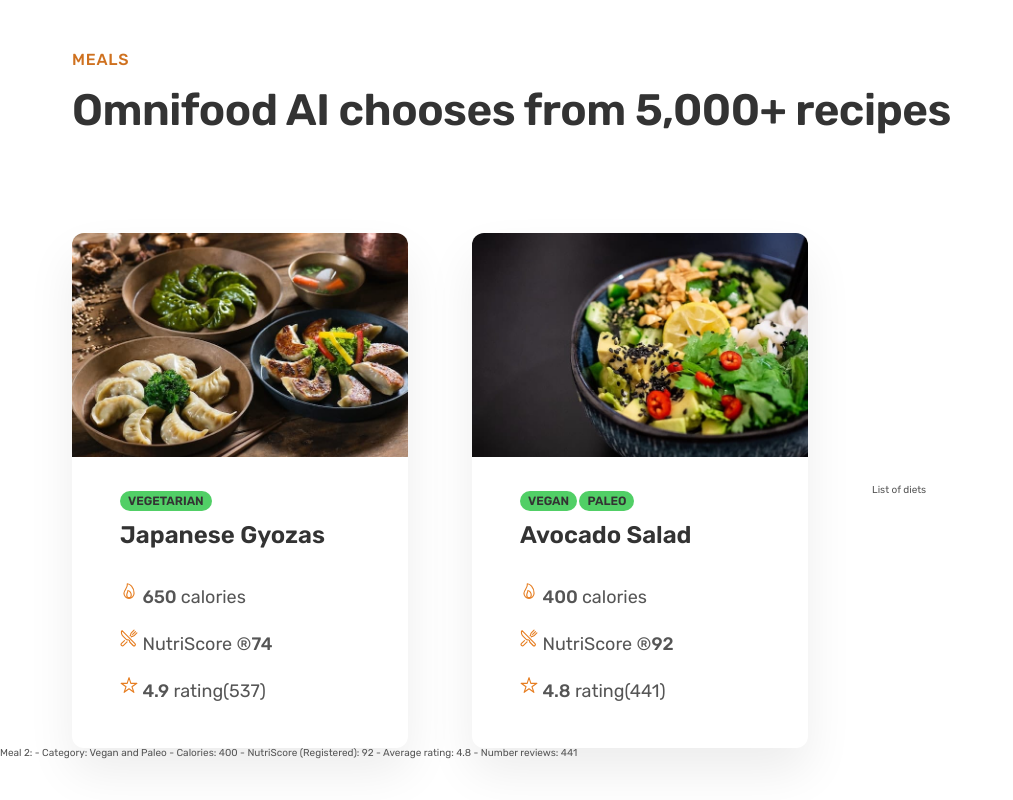
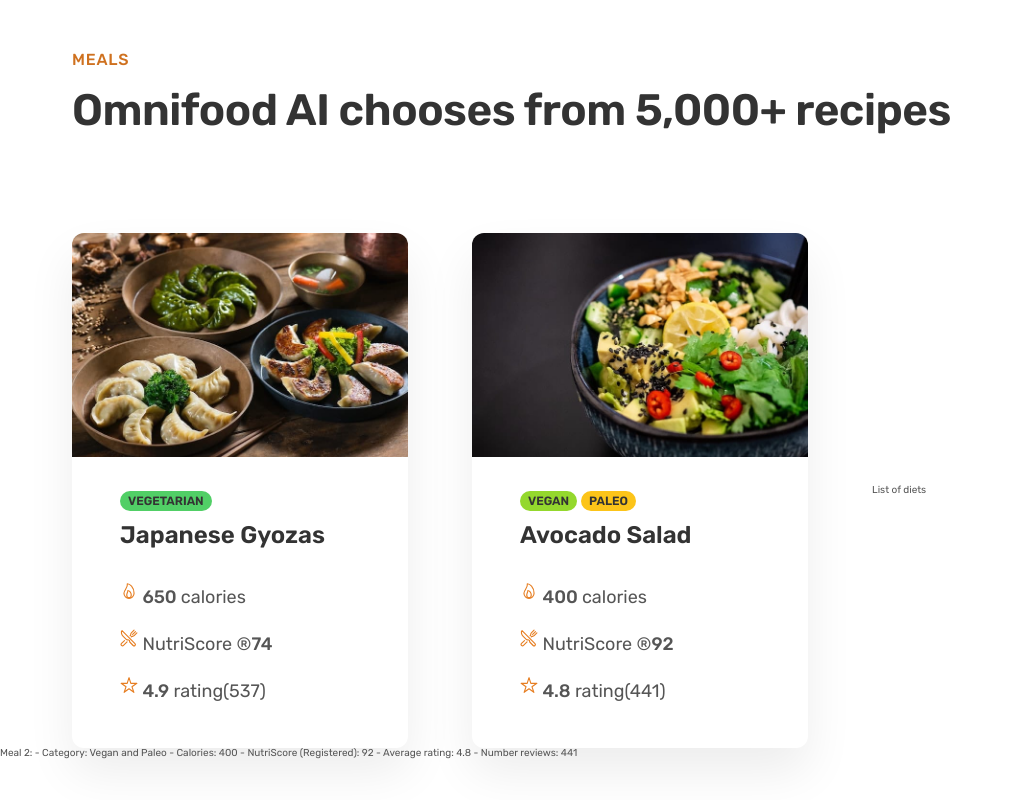
Before and after one commit to KhalidReda01/Omnifood, a plain HTML site: page index.html in a window 1280 px wide. Shown: the part 2692-3492 px from the top of the page, without its empty margins (0-1013 px from the left). Drawn offline with nearby package versions, Linux system fonts and the light colour scheme.

Commit message:
Lecture end 117 building the meal section part 2

```diff
--- a/CSS/style.css
+++ b/CSS/style.css
@@ -203,16 +203,26 @@
 }
 .meal-tags {
   margin-bottom: 1.2rem;
+  display: flex;
+  gap: 0.4rem;
 }
 .tag {
   display: inline-block;
   padding: 0.4rem 0.8rem;
   font-size: 1.2rem;
   text-transform: uppercase;
-  background-color: #51cf66;
   color: #333;
   border-radius: 100px;
   font-weight: 600;
+}
+.tag--vegetarian {
+  background-color: #51cf66;
+}
+.tag--vegan {
+  background-color: #94d82d;
+}
+.tag--paleo {
+  background-color: #fcc419;
 }
 .meal-title {
   font-size: 2.4rem;
--- a/index.html
+++ b/index.html
@@ -176,7 +176,7 @@
                 />
                 <div class="meal-content">
                 <div class="meal-tags">
-                  <span class="tag">Vegetarian</span>
+                  <span class="tag tag--vegetarian">Vegetarian</span>
 
                 </div>
                 <p class="meal-title">Japanese Gyozas</p>
@@ -206,8 +206,8 @@
                 />
                 <div class="meal-content">
                 <div class="meal-tags">
-                  <span class="tag">Vegan </span>
-                  <span class="tag">Paleo</span>
+                  <span class="tag tag--vegan">Vegan </span>
+                  <span class="tag tag--paleo">Paleo</span>
 
                 </div>
                 <p class="meal-title"> Avocado Salad</p>
```
